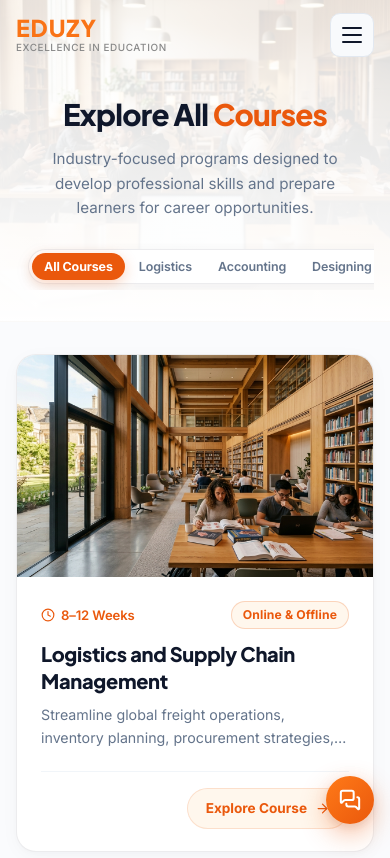
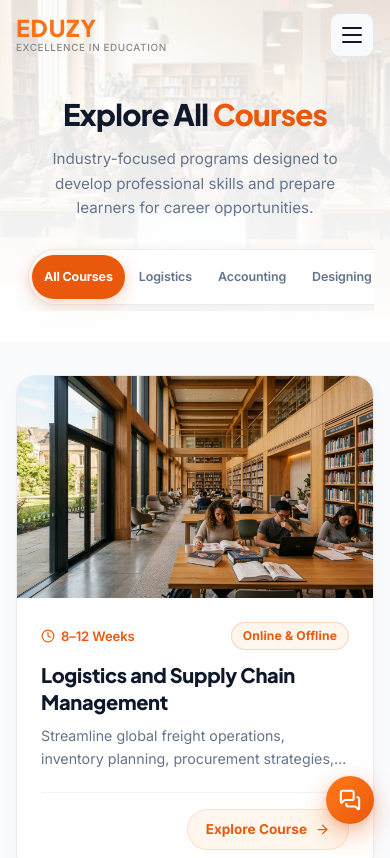
Before and after one commit to ClixDot/Eduzy, a React (Vite) app: page /courses in a window 390 px wide. Shown: the top 858 px of the page. Built offline with nearby package versions, Linux system fonts and the light colour scheme.

Commit message:
feat: enhance course filter bar sizing and ensure responsive display

```diff
--- a/src/components/CourseGrid.css
+++ b/src/components/CourseGrid.css
@@ -6,8 +6,8 @@
   overflow-x: auto;
   -webkit-overflow-scrolling: touch;
   scrollbar-width: none;
-  padding: 8px 16px 14px;
-  margin-bottom: 2.2rem;
+  padding: 10px 20px 20px;
+  margin-bottom: 2.4rem;
   box-sizing: border-box;
 }
 
@@ -18,12 +18,13 @@
 .course-filter {
   display: inline-flex;
   align-items: center;
-  gap: 3px;
+  gap: 4px;
   background: #ffffff;
-  padding: 4px;
+  padding: 6px 8px;
+  min-height: 56px;
   border-radius: 9999px;
   border: 1px solid rgba(0, 0, 0, 0.08);
-  box-shadow: 0 4px 16px rgba(0, 0, 0, 0.04);
+  box-shadow: 0 6px 24px rgba(0, 0, 0, 0.05);
   flex-shrink: 0;
   margin: 0 auto;
   white-space: nowrap;
@@ -33,9 +34,10 @@
   display: inline-flex;
   align-items: center;
   justify-content: center;
-  padding: 7px 16px;
+  padding: 9px 20px;
+  min-height: 44px;
   border-radius: 9999px;
-  font-size: 0.84rem;
+  font-size: 0.90rem;
   font-weight: 600;
   color: #64748B;
   background: transparent;
@@ -55,7 +57,7 @@
   background: #EA580C;
   color: #ffffff;
   font-weight: 700;
-  box-shadow: 0 4px 14px rgba(234, 88, 12, 0.25);
+  box-shadow: 0 4px 16px rgba(234, 88, 12, 0.28);
 }
 
 /* Course Grid */
--- a/src/pages/Courses.css
+++ b/src/pages/Courses.css
@@ -43,6 +43,10 @@
   margin: 0 auto 28px;
 }
 
+.courses-hero__container {
+  max-width: 1360px;
+}
+
 /* 2. SEGMENTED CATEGORY FILTER */
 .course-filter-wrapper {
   display: flex;
@@ -51,8 +55,8 @@
   overflow-x: auto;
   -webkit-overflow-scrolling: touch;
   scrollbar-width: none;
-  padding: 8px 16px 14px;
-  margin: 6px auto 0;
+  padding: 10px 20px 20px;
+  margin: 10px auto 0;
   box-sizing: border-box;
 }
 
@@ -63,12 +67,13 @@
 .course-filter {
   display: inline-flex;
   align-items: center;
-  gap: 3px;
+  gap: 4px;
   background: #ffffff;
-  padding: 4px;
+  padding: 6px 8px;
+  min-height: 56px;
   border-radius: 9999px;
   border: 1px solid rgba(15, 23, 42, 0.08);
-  box-shadow: 0 4px 18px rgba(15, 23, 42, 0.05);
+  box-shadow: 0 6px 24px rgba(15, 23, 42, 0.06);
   flex-wrap: nowrap;
   white-space: nowrap;
   flex-shrink: 0;
@@ -79,9 +84,10 @@
   display: inline-flex;
   align-items: center;
   justify-content: center;
-  padding: 7px 16px;
+  padding: 9px 20px;
+  min-height: 44px;
   border-radius: 9999px;
-  font-size: 0.84rem;
+  font-size: 0.90rem;
   font-weight: 600;
   color: #64748B;
   background: transparent;
@@ -101,7 +107,7 @@
   background: #EA580C;
   color: #ffffff;
   font-weight: 700;
-  box-shadow: 0 4px 14px rgba(234, 88, 12, 0.25);
+  box-shadow: 0 4px 16px rgba(234, 88, 12, 0.28);
 }
 
 /* 3. CATALOG GRID & LAYOUT */
--- a/src/pages/Courses.jsx
+++ b/src/pages/Courses.jsx
@@ -75,7 +75,7 @@ export default function Courses() {
     <main className="courses-page" id="main-content">
       {/* 1. Header / Hero Section */}
       <section className="courses-hero" aria-label="Course Explorer Hero">
-        <div className="container text-center">
+        <div className="container text-center courses-hero__container">
           <h1 className="courses-hero__title">
             Explore All <span className="highlight-orange">Courses</span>
           </h1>
```
